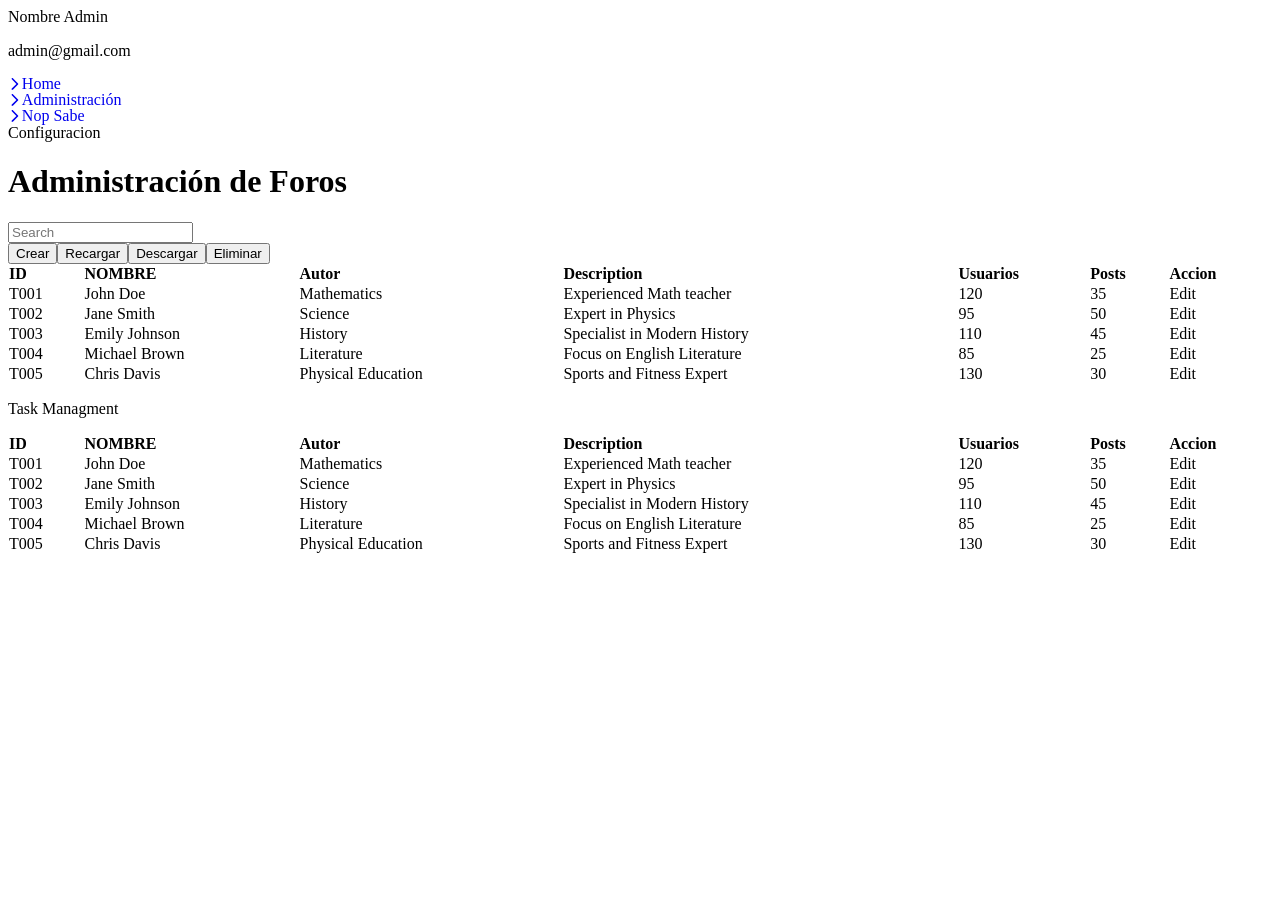
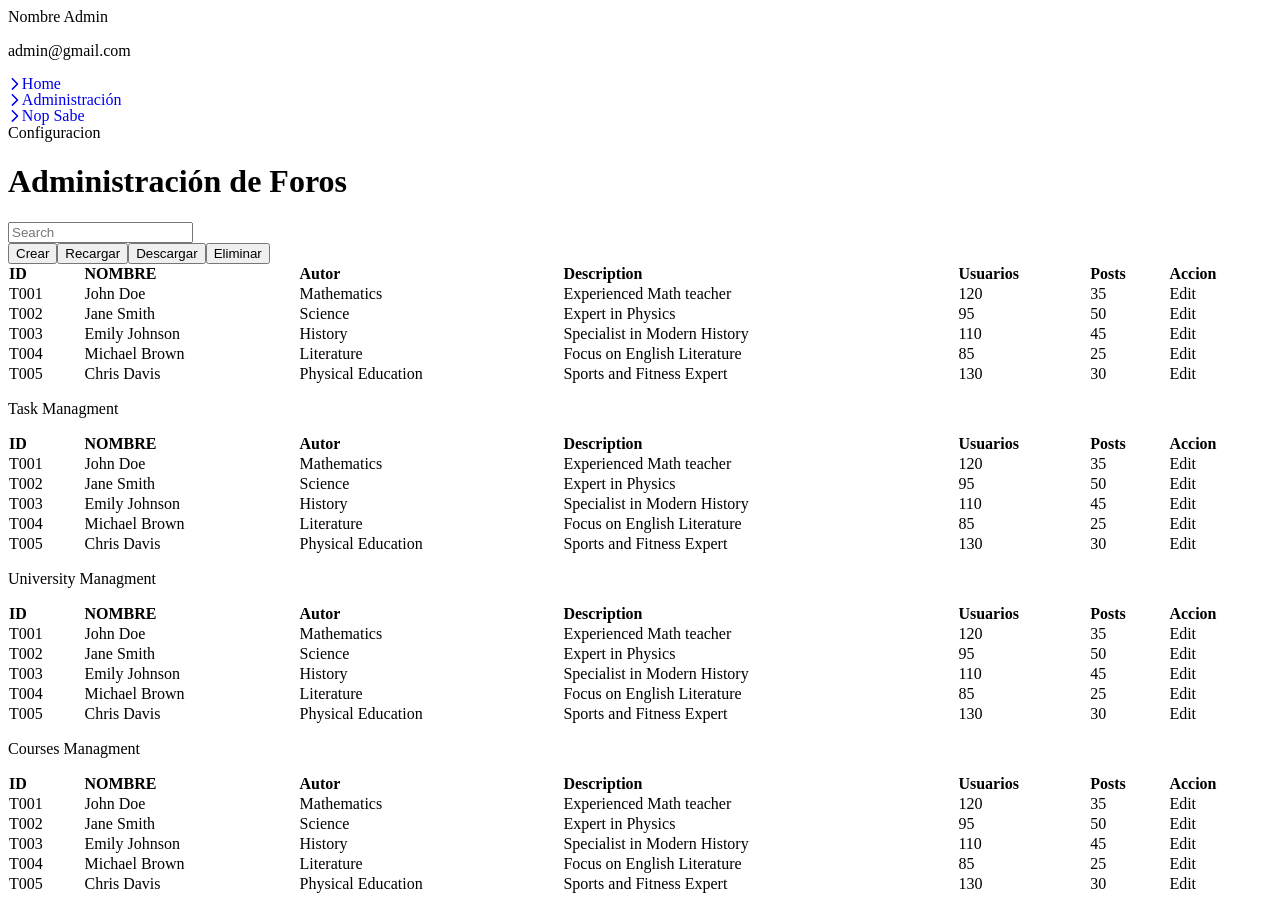
Before and after one commit to XFernando43/React_UTec, a Next.js app: page /DataPage in a window 1280 px wide. Before the commit the page ends 800 px from the top, so only its background shows below. Built offline with nearby package versions, Linux system fonts and the light colour scheme.

Commit message:
add: information

```diff
--- a/src/components/home/TablesSections.jsx
+++ b/src/components/home/TablesSections.jsx
@@ -1,6 +1,8 @@
 // import TableHeader from "./tableHeader"
 import TeacherTable from "./teachersTable"
 import ManagmentTable from "./TableManagment"
+import UniversityTable from "./unversityTable"
+import CoursesTable from "./coursesTable"
 export default function TableSection(){
     return(
     <>
@@ -9,6 +11,8 @@ export default function TableSection(){
 
                 <TeacherTable/>
                 <ManagmentTable/>
+                <UniversityTable/>
+                <CoursesTable/>
             </div>
 
     </>)
--- /dev/null
+++ b/src/components/home/coursesTable.jsx
@@ -0,0 +1,69 @@
+import React from "react";
+import { DataTable } from "primereact/datatable";
+import { Column } from "primereact/column";
+export default function CoursesTable() {
+    const [products] = React.useState([
+        {
+            code: 'T001',
+            name: 'John Doe',
+            category: 'Mathematics',
+            description: 'Experienced Math teacher',
+            users: 120,
+            posts: 35,
+            action: 'Edit'
+        },
+        {
+            code: 'T002',
+            name: 'Jane Smith',
+            category: 'Science',
+            description: 'Expert in Physics',
+            users: 95,
+            posts: 50,
+            action: 'Edit'
+        },
+        {
+            code: 'T003',
+            name: 'Emily Johnson',
+            category: 'History',
+            description: 'Specialist in Modern History',
+            users: 110,
+            posts: 45,
+            action: 'Edit'
+        },
+        {
+            code: 'T004',
+            name: 'Michael Brown',
+            category: 'Literature',
+            description: 'Focus on English Literature',
+            users: 85,
+            posts: 25,
+            action: 'Edit'
+        },
+        {
+            code: 'T005',
+            name: 'Chris Davis',
+            category: 'Physical Education',
+            description: 'Sports and Fitness Expert',
+            users: 130,
+            posts: 30,
+            action: 'Edit'
+        }
+    ]);
+    return (
+        <div className="bg-white">
+            <div className=" px-4 flex items-center gap-5">
+                <i className="pi pi-server"></i>
+                <p className="font-semibold text-2xl">Courses Managment</p>
+            </div>
+            <DataTable value={products} showGridlines tableStyle={{ minWidth: "50rem" }}>
+                <Column field="code" header="ID"></Column>
+                <Column field="name" header="NOMBRE"></Column>
+                <Column field="category" header="Autor"></Column>
+                <Column field="description" header="Description"></Column>
+                <Column field="users" header="Usuarios"></Column>
+                <Column field="posts" header="Posts"></Column>
+                <Column field="action" header="Accion"></Column>
+            </DataTable>
+        </div>
+    );
+}
--- a/src/components/home/tableHeader.jsx
+++ b/src/components/home/tableHeader.jsx
@@ -2,7 +2,10 @@ import { IconField } from 'primereact/iconfield';
 import { InputIcon } from 'primereact/inputicon';
 import { InputText } from 'primereact/inputtext';
 import { Button } from 'primereact/button';
+import { Dialog } from 'primereact/dialog';
+import React from 'react';
 export default function TableHeader(){
+    const [visible, setVisible] = React.useState(false);
     return(
         <div className='p-4 bg-white flex flex-row gap-5 '>
             <IconField iconPosition="left">
@@ -14,9 +17,18 @@ export default function TableHeader(){
             <Button
                 icon="pi pi-cloud-upload"
                 label="Crear"
-                // onClick={() => setVisible(true)}
+                onClick={() => setVisible(true)}
                 className=" text-blue-600 bg-white p-0 border-none font-semibold hover:text-blue-950"
             />
+
+            <Dialog header="Header" visible={visible} style={{ width: '50vw' }} onHide={() => {if (!visible) return; setVisible(false); }}>
+                <p className="m-0">
+                    Lorem ipsum dolor sit amet, consectetur adipiscing elit, sed do eiusmod tempor incididunt ut labore et dolore magna aliqua.
+                    Ut enim ad minim veniam, quis nostrud exercitation ullamco laboris nisi ut aliquip ex ea commodo
+                    consequat. Duis aute irure dolor in reprehenderit in voluptate velit esse cillum dolore eu fugiat nulla pariatur.
+                    Excepteur sint occaecat cupidatat non proident, sunt in culpa qui officia deserunt mollit anim id est laborum.
+                </p>
+            </Dialog>
 
             <Button
                 icon="pi pi-sync"
--- /dev/null
+++ b/src/components/home/unversityTable.jsx
@@ -0,0 +1,69 @@
+import React from "react";
+import { DataTable } from "primereact/datatable";
+import { Column } from "primereact/column";
+export default function UniversityTable() {
+    const [products] = React.useState([
+        {
+            code: 'T001',
+            name: 'John Doe',
+            category: 'Mathematics',
+            description: 'Experienced Math teacher',
+            users: 120,
+            posts: 35,
+            action: 'Edit'
+        },
+        {
+            code: 'T002',
+            name: 'Jane Smith',
+            category: 'Science',
+            description: 'Expert in Physics',
+            users: 95,
+            posts: 50,
+            action: 'Edit'
+        },
+        {
+            code: 'T003',
+            name: 'Emily Johnson',
+            category: 'History',
+            description: 'Specialist in Modern History',
+            users: 110,
+            posts: 45,
+            action: 'Edit'
+        },
+        {
+            code: 'T004',
+            name: 'Michael Brown',
+            category: 'Literature',
+            description: 'Focus on English Literature',
+            users: 85,
+            posts: 25,
+            action: 'Edit'
+        },
+        {
+            code: 'T005',
+            name: 'Chris Davis',
+            category: 'Physical Education',
+            description: 'Sports and Fitness Expert',
+            users: 130,
+            posts: 30,
+            action: 'Edit'
+        }
+    ]);
+    return (
+        <div className="bg-white">
+            <div className=" px-4 flex items-center gap-5">
+                <i className="pi pi-server"></i>
+                <p className="font-semibold text-2xl">University Managment</p>
+            </div>
+            <DataTable value={products} showGridlines tableStyle={{ minWidth: "50rem" }}>
+                <Column field="code" header="ID"></Column>
+                <Column field="name" header="NOMBRE"></Column>
+                <Column field="category" header="Autor"></Column>
+                <Column field="description" header="Description"></Column>
+                <Column field="users" header="Usuarios"></Column>
+                <Column field="posts" header="Posts"></Column>
+                <Column field="action" header="Accion"></Column>
+            </DataTable>
+        </div>
+    );
+}
```
